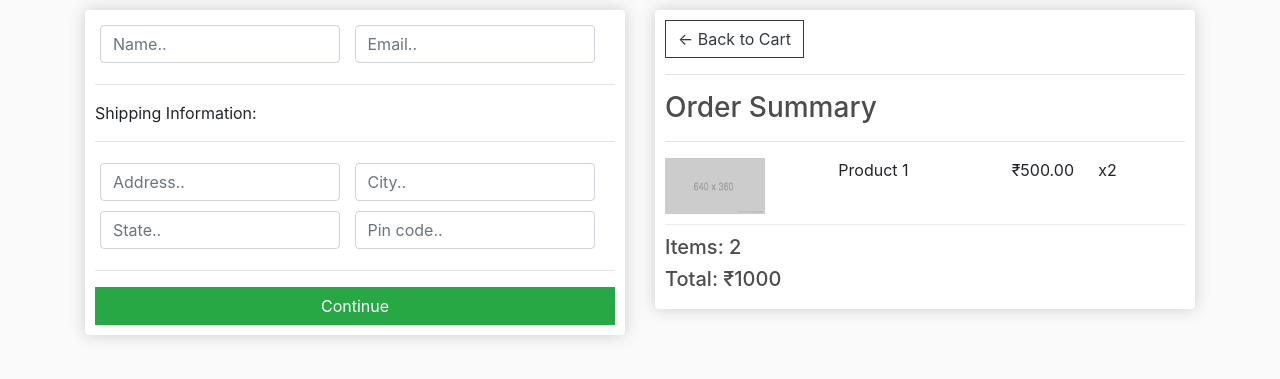
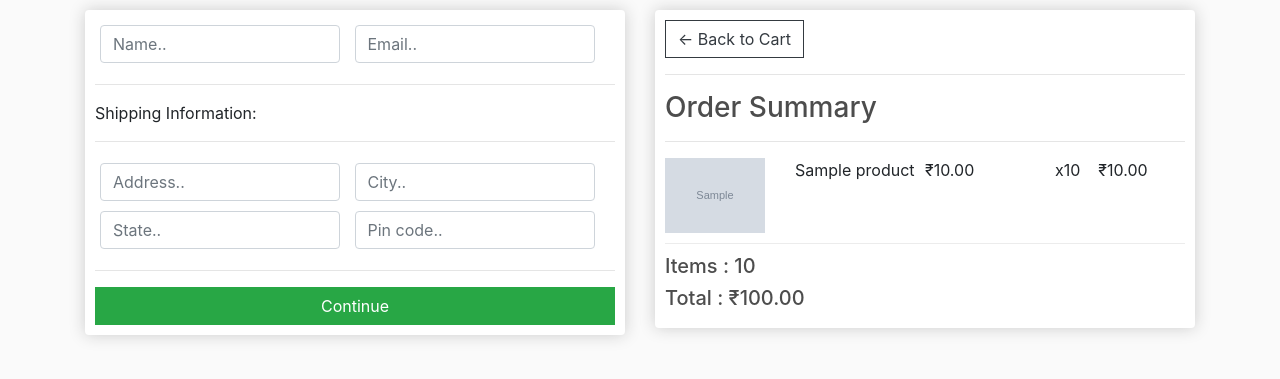
Before and after one commit to sanju9645/firstEcommerce, a Django app: template store/templates/store/checkout.html in a window 1280 px wide. Shown: the part 57-436 px from the top of the page. Run offline with Django 3.2, Linux system fonts and the light colour scheme; tables that the repository leaves empty hold one stand-in row (values such as "Sample post"); the template is opened without the code that fills it: values that come from a table or form of the project are taken from there, most other values are stand-ins (such as "Sample title", 1, 10 or a date in 2020); grey boxes marked "Sample" are stand-in pictures; some libraries are stand-ins or nearby versions.

Commit message:
checkout.html page is set into dynamic,but cart.html and checkout.html are not yet linked

```diff
--- a/ecommerse/settings.py
+++ b/ecommerse/settings.py
@@ -111,7 +111,7 @@ AUTH_PASSWORD_VALIDATORS = [
 
 LANGUAGE_CODE = 'en-us'
 
-TIME_ZONE = 'UTC'
+TIME_ZONE = 'Asia/Calcutta'
 
 USE_I18N = True
 
--- a/store/templates/store/checkout.html
+++ b/store/templates/store/checkout.html
@@ -72,15 +72,18 @@
                     <a  class="btn btn-outline-dark" href="{% url 'cart' %}">&#x2190; Back to Cart</a>
 	<hr>
 	<h3>Order Summary</h3>
-	<hr>
+     <hr>
+     {% for item in items %}
 	<div class="cart-row">
-		<div style="flex:2"><img class="row-image" src="{% static 'images/placeholder.png' %}"></div>
-		<div style="flex:2"><p>Product 1</p></div>
-		<div style="flex:1"><p>₹500.00</p></div>
-		<div style="flex:1"><p>x2</p></div>
-	</div>
-	<h5>Items:   2</h5>
-	<h5>Total:   ₹1000</h5>
+		<div style="flex:3"><img class="row-image" src="{{ item.product.imageURL }}"></div>
+		<div style="flex:3"><p>{{ item.product.name }}</p></div>
+		<div style="flex:3"><p>₹{{ item.product.price|floatformat:2 }}</p></div>
+          <div style="flex:1"><p>  x{{item.quantity}}</p></div>
+          <div style="flex: 2;">₹{{ item.get_total|floatformat:2  }}</div>
+     </div>
+     {% endfor %}
+	<h5>Items :   {{ order.get_cart_items }}</h5>
+	<h5>Total :   ₹{{ order.get_cart_total|floatformat:2  }}</h5>
                </div>
           </div>
      </div>
```
Also changed, not shown: store/views.py (+9 -1 lines).
